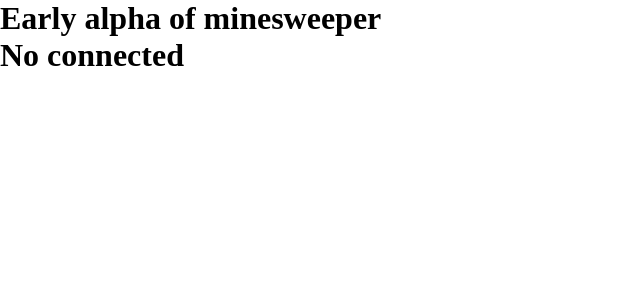
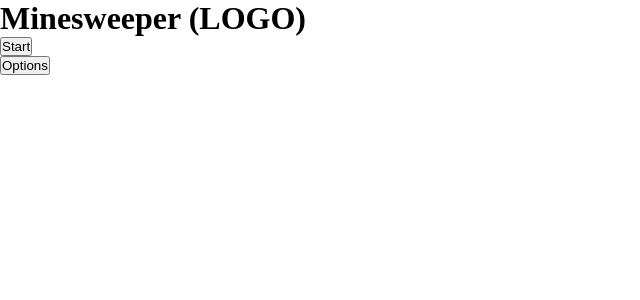
Before and after one commit to Lidcer/Minesweeper, a React app: page / in a window 1280 px wide. Shown: the top 300 px of the page, without its empty margins (0-640 px from the left). Built offline with nearby package versions, Linux system fonts and the light colour scheme; no server answers; the HTML template or start-up script is replaced by a standard one.

Commit message:
Minesweeper main menu layout

```diff
--- a/src/client/components/Main.tsx
+++ b/src/client/components/Main.tsx
@@ -32,6 +32,10 @@
 
 
   render() {
-    return <h1> Early alpha of minesweeper <br/>{this.webSocketInfo} </h1>
+    return <div>
+							<h1>Minesweeper (LOGO)</h1>
+							<button>Start</button><br/>
+							<button>Options</button>
+					 </div>
   }
 }
```
Also changed, not shown: src/client/components/style.tsx (added, +9 -0 lines).
